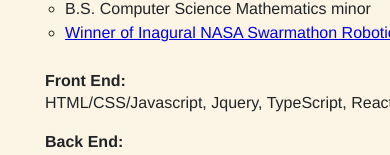
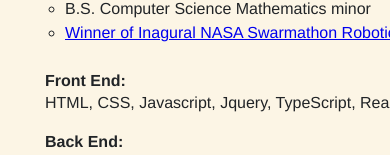
Before and after one commit to gaddys10/home-site, a React (Create React App) app: page / in a window 390 px wide. Shown: the part 400-555 px from the top of the page. Built offline with nearby package versions, Linux system fonts and the light colour scheme.

Commit message:
fixed mobile ribbons

```diff
--- a/src/Components/Home/Wrapper/Wrapper.css
+++ b/src/Components/Home/Wrapper/Wrapper.css
@@ -427,6 +427,22 @@ hr {
         height: 100%;
     }
 
+    @keyframes ribbonFoldWave {
+        0%{
+            left: 898px;
+            width: 75px;
+        }
+        50%{
+            left: 906px;
+            width: 68px;
+        }
+        100%{
+            left: 898px;
+            width: 75px;
+
+        }
+    }
+
     .ribbon, .ribbon1, .ribbon2, .ribbon3 {
         left: 815px;
         width: 350px;
@@ -459,6 +475,10 @@ hr {
 
     .ribbonfold2{
         top: 715px;
+    }
+
+    .ribbonfold3{
+        top: 940px;
     }
 
     .cv-highlights {
--- a/src/Components/Home/Wrapper/Wrapper.js
+++ b/src/Components/Home/Wrapper/Wrapper.js
@@ -40,13 +40,12 @@ class Wrapper extends React.Component {
                                 </a>
                             </li>
                             {/* <li>2 years of professional technology sales</li> */}
-
                             {/* <li>4 years of professional customer service</li> */}
                         </ul>
                         <p className="skill-cat">
                             <b className="bold-text">Front End:</b>
                             <br/>
-                            HTML/CSS/Javascript, Jquery, TypeScript, ReactJS, JSX
+                            HTML, CSS, Javascript, Jquery, TypeScript, ReactJS, Angular, JSX
                         </p>
                         <p className="skill-cat">
                             <b className="bold-text">Back End:</b>
@@ -141,7 +140,6 @@ class Wrapper extends React.Component {
                             <li className= "jobDesc"> Automated Verizon apps and services with Selenium, Java, and Jenkins to fix all network outages without human intervention, reducing cellular network downtime and improving wireless hotspot performance</li>
                             <li className= "jobDesc"> Tested and automated Verizon.com UIs and APIs with Selenium, Java, JUnit, SQL, and Jenkins to optimize React enterprise app performance, find bugs based on user input, and aid with software releases</li>
                         </ul>
-
                         <span className="jobTitleContainer">
                             <h3 className= "jobTitle">Software Test Engineer,<br/>Xylem Inc.</h3>
                             <h3 className= "jobDate">8/2018 - 6/2019</h3>
@@ -152,7 +150,6 @@ class Wrapper extends React.Component {
                             <li className= "jobDesc">Documented test plans, defect records, & fault recreation for appliance firmware w/ Perforce & SVN to assist developers with firmware releases and to guide future development</li>
                             <li className= "jobDesc">Used power supplies, water pumps, and optical sensors to aid in manual testing digital smart grid devices, exposing equipment to all expected conditions over proposed 20 year life span</li>
                         </ul>
-
                         <span className="jobTitleContainer">
                             <h3 className= "jobTitle">Associate Software Engineer,<br/>Fidelity Investments</h3>
                             <h3 className= "jobDate">1/2017 - 5/2018</h3>
@@ -165,7 +162,8 @@ class Wrapper extends React.Component {
                             <li className= "jobDesc">Took ownership of testing stages of Jenkins pipelines to ensure quality & continuous deployment, verifying functionality of new features & checking that new features did not introduce new bugs through smoke testing</li>
                             <li className= "jobDesc">Logged and documented software deployment results and artifacts with Splunk to communicate Angular web application status across 6 Agile teams concurrently </li>
                         </ul>
-                        {/* <span className="jobTitleContainer">
+                        {
+                            /* <span className="jobTitleContainer">
                                 <h3 className= "jobTitle">Mac+ AppleCare Advisor,<br/> Apple Inc.</h3>
                                 <h4 className= "jobDate">8/2014 - 10/2015</h4>
                             </span>
@@ -192,7 +190,8 @@ class Wrapper extends React.Component {
                                 <li className= "jobDesc">Collaborated with client using HTML5, CSS, JavaScript, & PHP to create website as sole developer</li>
                                 <li className= "jobDesc">Discussed end-user requirements and implementations in client meetings </li>
                                 <li className= "jobDesc">Included 12+ pages, log-in function, photo gallery, member directory, calendar, & custom graphics </li>
-                        </ul> */}
+                            </ul> */
+                        }
                         <br/>
                         <br/>
 
```
Lines whose indentation alone changed are shown as unchanged.
